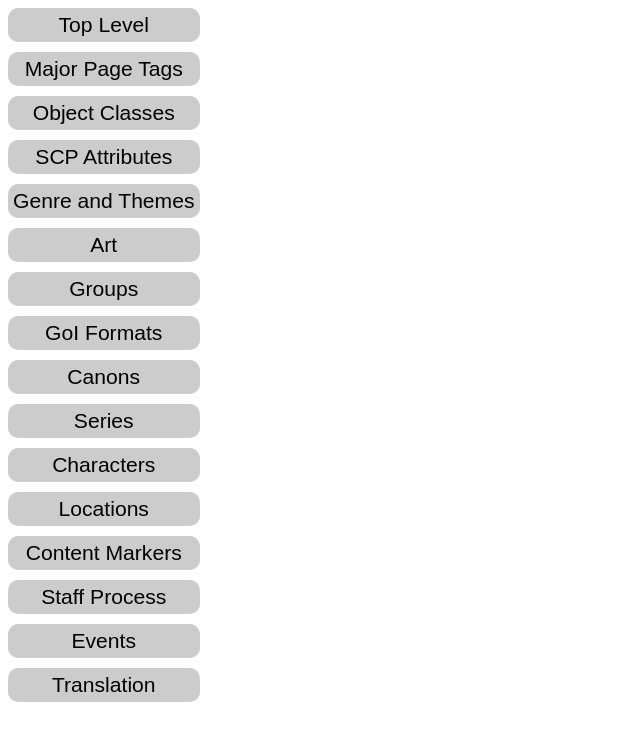
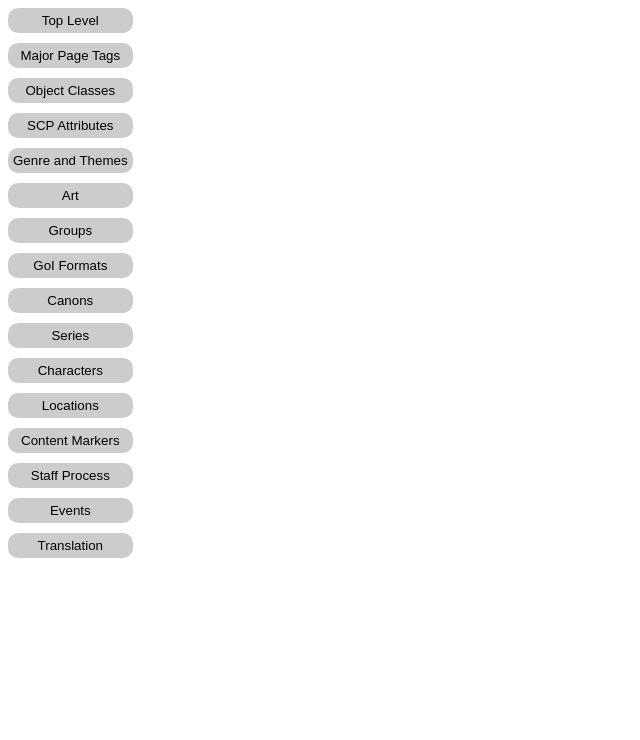
Before and after one commit to radian628/scp-tag-helper-widget, a website: page wheel.html in a window 1280 px wide. Shown: the whole page, without its empty margins (0-640 px from the left). Drawn offline with Linux system fonts and the light colour scheme.

Commit message:
Update wheel.html

```diff
--- a/wheel.html
+++ b/wheel.html
@@ -15,7 +15,6 @@
         grid-column-start: 1;
         grid-column-end: 3;
         align-items: center;
-        font-size: 1.2em;
       }
 
       button {
@@ -24,7 +23,6 @@
         padding: 5px;
         border: none;
         cursor: pointer;
-        font-size: 1.1em;
         color: black;
       }
     </style>
```
